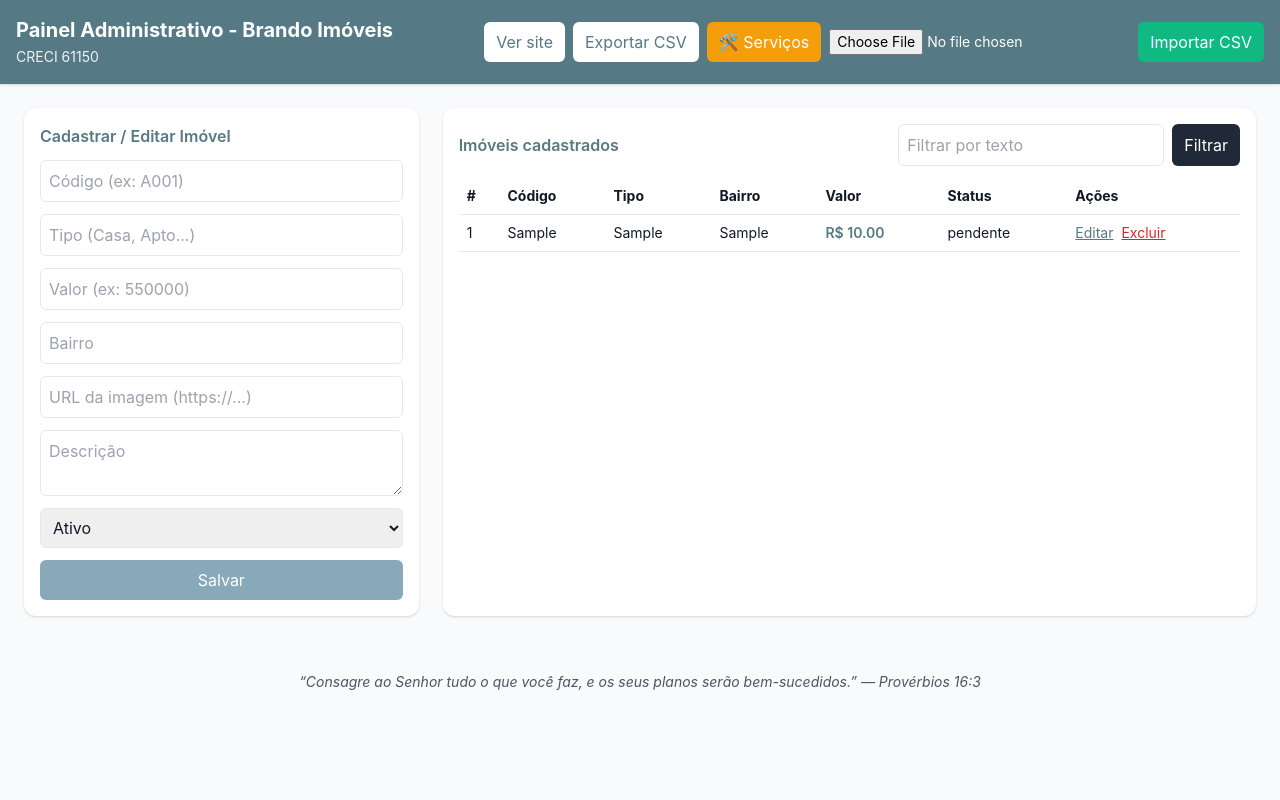
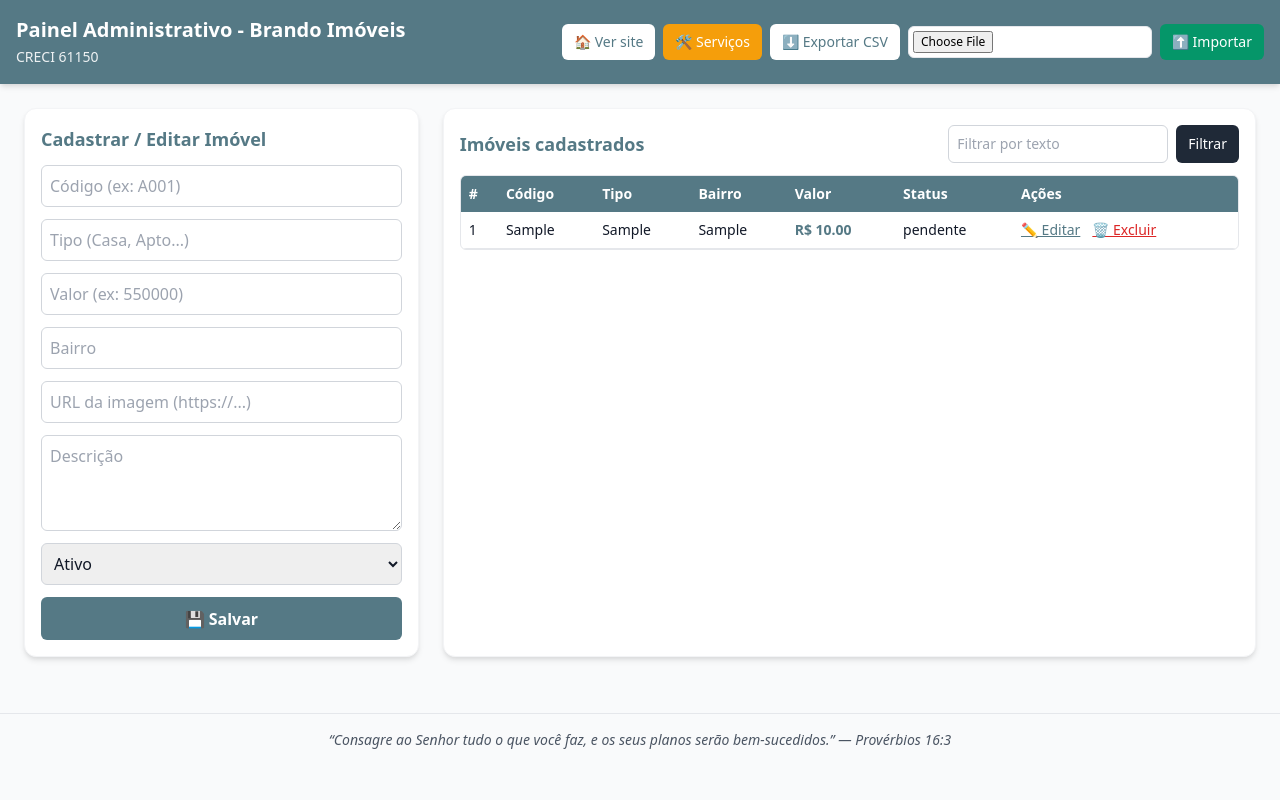
Before and after one commit to WilsonNous/brando-imoveis, a Flask app: page /admin in a window 1280 px wide. Run offline with Flask 3, Linux system fonts and the light colour scheme; tables that the repository leaves empty hold one stand-in row (values such as "Sample post").

Commit message:
Update admin.html

```diff
--- a/templates/admin.html
+++ b/templates/admin.html
@@ -5,73 +5,76 @@
   <meta name="viewport" content="width=device-width, initial-scale=1.0" />
   <title>Admin | Brando Imóveis</title>
 
+  <meta name="author" content="Brando Imóveis - CRECI 61150" />
+  <meta name="description" content="Painel administrativo Brando Imóveis | CRECI 61150 | Rua Intendente Antônio Damasco, 2330 - Ratones / Florianópolis." />
+
   <link href="https://cdn.jsdelivr.net/npm/tailwindcss@2.2.19/dist/tailwind.min.css" rel="stylesheet" />
   <link href="/static/css/main.css" rel="stylesheet" />
-
-  <meta name="author" content="Brando Imóveis - CRECI 61150" />
-  <meta name="description" content="Painel administrativo Brando Imóveis | CRECI 61150 | Rua Intendente Antônio Damasco, 2330 - Ratones / Florianópolis." />
 </head>
 
-<body class="bg-gray-50 text-gray-900">
+<body class="bg-gray-50 text-gray-900 font-sans">
+
+  <!-- ===================================================== -->
   <!-- HEADER -->
-  <header class="bg-[color:var(--brand-blue)] text-white shadow">
+  <!-- ===================================================== -->
+  <header class="bg-[color:var(--brand-blue)] text-white shadow-md">
     <div class="max-w-7xl mx-auto flex flex-col md:flex-row justify-between items-center p-4 gap-2">
       <div>
         <h1 class="text-xl font-bold">Painel Administrativo - Brando Imóveis</h1>
         <span class="text-sm opacity-90">CRECI 61150</span>
       </div>
 
-      <div class="flex flex-wrap gap-2 items-center">
-        <a href="/" class="bg-white text-[color:var(--brand-blue)] px-3 py-2 rounded-md hover:bg-gray-100 transition">Ver site</a>
-        <a href="/admin/export" class="bg-white text-[color:var(--brand-blue)] px-3 py-2 rounded-md hover:bg-gray-100 transition">Exportar CSV</a>
-
-        <!-- 🛠️ Novo botão: Painel de Serviços -->
-        <a href="/admin/servicos" class="bg-yellow-500 text-white px-3 py-2 rounded-md hover:bg-yellow-600 transition">
-          🛠️ Serviços
-        </a>
+      <div class="flex flex-wrap gap-2 items-center text-sm">
+        <a href="/" class="bg-white text-[color:var(--brand-blue)] px-3 py-2 rounded-md hover:bg-gray-100 transition">🏠 Ver site</a>
+        <a href="/admin/servicos" class="bg-yellow-500 text-white px-3 py-2 rounded-md hover:bg-yellow-600 transition">🛠️ Serviços</a>
+        <a href="/admin/export" class="bg-white text-[color:var(--brand-blue)] px-3 py-2 rounded-md hover:bg-gray-100 transition">⬇️ Exportar CSV</a>
 
         <form action="/admin/import" method="post" enctype="multipart/form-data" class="flex items-center gap-2">
-          <input type="file" name="csvfile" accept=".csv" class="text-sm" required />
-          <button class="bg-green-500 text-white px-3 py-2 rounded-md hover:bg-green-600 transition">Importar CSV</button>
+          <input type="file" name="csvfile" accept=".csv" class="text-xs bg-white rounded-md p-1 border" required />
+          <button class="bg-green-600 text-white px-3 py-2 rounded-md hover:bg-green-700 transition">⬆️ Importar</button>
         </form>
       </div>
     </div>
   </header>
 
+  <!-- ===================================================== -->
   <!-- CONTEÚDO PRINCIPAL -->
+  <!-- ===================================================== -->
   <main class="max-w-7xl mx-auto p-6 grid md:grid-cols-3 gap-6">
+
     <!-- FORMULÁRIO -->
-    <section class="md:col-span-1 bg-white p-4 rounded-xl shadow">
-      <h2 class="font-semibold mb-3 text-[color:var(--brand-blue)]">Cadastrar / Editar Imóvel</h2>
+    <section class="md:col-span-1 bg-white p-4 rounded-xl shadow-md border border-gray-100">
+      <h2 class="font-semibold mb-3 text-[color:var(--brand-blue)] text-lg">Cadastrar / Editar Imóvel</h2>
       <form action="/admin/save" method="post" class="grid gap-3">
-        <input name="id" type="hidden" value="{{ imovel.id if imovel else '' }}">
-        <input name="codigo" placeholder="Código (ex: A001)" value="{{ imovel.codigo if imovel else '' }}" required class="border p-2 rounded-md focus:ring-2 focus:ring-[color:var(--brand-blue)] outline-none">
-        <input name="tipo" placeholder="Tipo (Casa, Apto...)" value="{{ imovel.tipo if imovel else '' }}" required class="border p-2 rounded-md focus:ring-2 focus:ring-[color:var(--brand-blue)] outline-none">
-        <input name="valor" placeholder="Valor (ex: 550000)" value="{{ imovel.valor if imovel else '' }}" required class="border p-2 rounded-md focus:ring-2 focus:ring-[color:var(--brand-blue)] outline-none">
-        <input name="bairro" placeholder="Bairro" value="{{ imovel.bairro if imovel else '' }}" required class="border p-2 rounded-md focus:ring-2 focus:ring-[color:var(--brand-blue)] outline-none">
-        <input name="imagem" placeholder="URL da imagem (https://...)" value="{{ imovel.imagem if imovel else '' }}" class="border p-2 rounded-md focus:ring-2 focus:ring-[color:var(--brand-blue)] outline-none">
-        <textarea name="descricao" placeholder="Descrição" class="border p-2 rounded-md focus:ring-2 focus:ring-[color:var(--brand-blue)] outline-none">{{ imovel.descricao if imovel else '' }}</textarea>
-        <select name="status" class="border p-2 rounded-md focus:ring-2 focus:ring-[color:var(--brand-blue)] outline-none">
+        <input type="hidden" name="id" value="{{ imovel.id if imovel else '' }}">
+        <input name="codigo" placeholder="Código (ex: A001)" value="{{ imovel.codigo if imovel else '' }}" required class="field">
+        <input name="tipo" placeholder="Tipo (Casa, Apto...)" value="{{ imovel.tipo if imovel else '' }}" required class="field">
+        <input name="valor" placeholder="Valor (ex: 550000)" value="{{ imovel.valor if imovel else '' }}" required class="field">
+        <input name="bairro" placeholder="Bairro" value="{{ imovel.bairro if imovel else '' }}" required class="field">
+        <input name="imagem" placeholder="URL da imagem (https://...)" value="{{ imovel.imagem if imovel else '' }}" class="field">
+        <textarea name="descricao" placeholder="Descrição" class="field h-24">{{ imovel.descricao if imovel else '' }}</textarea>
+        <select name="status" class="field">
           <option value="ativo" {{ 'selected' if (imovel and imovel.status=='ativo') else '' }}>Ativo</option>
           <option value="inativo" {{ 'selected' if (imovel and imovel.status=='inativo') else '' }}>Inativo</option>
         </select>
-        <button class="bg-[color:var(--brand-blue)] text-white py-2 rounded-md hover:bg-[color:var(--brand-blue-700)] transition">Salvar</button>
+        <button class="btn-brand w-full font-semibold">💾 Salvar</button>
       </form>
     </section>
 
     <!-- LISTAGEM -->
-    <section class="md:col-span-2 bg-white p-4 rounded-xl shadow">
+    <section class="md:col-span-2 bg-white p-4 rounded-xl shadow-md border border-gray-100">
       <div class="flex justify-between items-center mb-3">
-        <h2 class="font-semibold text-[color:var(--brand-blue)]">Imóveis cadastrados</h2>
+        <h2 class="font-semibold text-[color:var(--brand-blue)] text-lg">Imóveis cadastrados</h2>
         <form method="get" action="/admin" class="flex gap-2">
-          <input name="q" placeholder="Filtrar por texto" value="{{ request.args.get('q','') }}" class="border p-2 rounded-md focus:ring-2 focus:ring-[color:var(--brand-blue)] outline-none" />
-          <button class="bg-gray-800 text-white px-3 rounded-md hover:bg-gray-900 transition">Filtrar</button>
+          <input name="q" placeholder="Filtrar por texto" value="{{ request.args.get('q','') }}" class="field text-sm">
+          <button class="bg-gray-800 text-white px-3 py-2 rounded-md hover:bg-gray-900 transition text-sm">Filtrar</button>
         </form>
       </div>
-      <div class="overflow-auto">
+
+      <div class="overflow-auto max-h-[70vh] rounded-md border border-gray-200">
         <table class="min-w-full text-sm">
-          <thead>
-            <tr class="text-left border-b">
+          <thead class="bg-[color:var(--brand-blue)] text-white">
+            <tr class="text-left">
               <th class="py-2 px-2">#</th>
               <th class="py-2 px-2">Código</th>
               <th class="py-2 px-2">Tipo</th>
@@ -90,9 +93,9 @@
               <td class="py-2 px-2">{{ i.bairro }}</td>
               <td class="py-2 px-2 text-[color:var(--brand-blue)] font-semibold">R$ {{ '{:,.2f}'.format(i.valor) }}</td>
               <td class="py-2 px-2">{{ i.status }}</td>
-              <td class="py-2 px-2 flex gap-2">
-                <a class="text-[color:var(--brand-blue)] underline" href="/admin/edit/{{ i.id }}">Editar</a>
-                <a class="text-red-600 underline" href="/admin/delete/{{ i.id }}" onclick="return confirm('Excluir este imóvel?');">Excluir</a>
+              <td class="py-2 px-2 flex gap-3">
+                <a href="/admin/edit/{{ i.id }}" class="text-[color:var(--brand-blue)] underline hover:opacity-80">✏️ Editar</a>
+                <a href="/admin/delete/{{ i.id }}" onclick="return confirm('Excluir este imóvel?');" class="text-red-600 underline hover:opacity-80">🗑️ Excluir</a>
               </td>
             </tr>
           {% endfor %}
@@ -103,7 +106,7 @@
   </main>
 
   <!-- RODAPÉ -->
-  <footer class="text-center text-sm text-gray-600 mt-8 italic">
+  <footer class="text-center text-sm text-gray-600 mt-8 italic py-4 border-t border-gray-200">
     “Consagre ao Senhor tudo o que você faz, e os seus planos serão bem-sucedidos.” — Provérbios 16:3
   </footer>
 </body>
```
